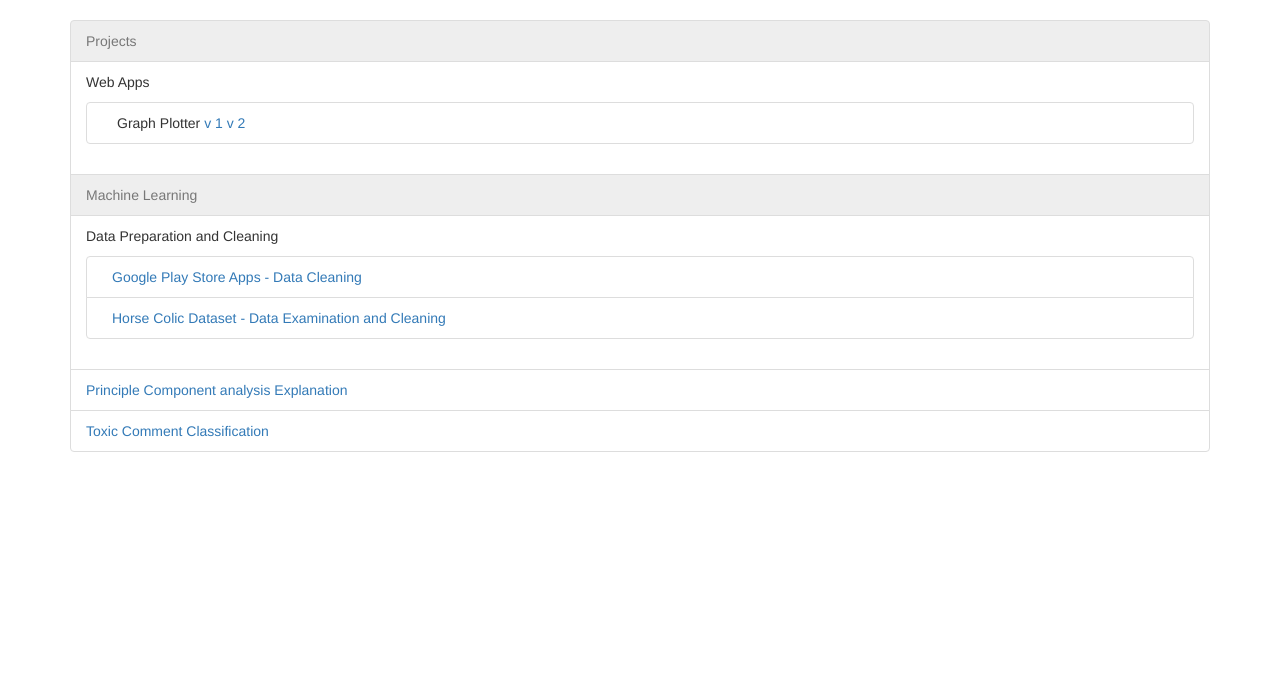
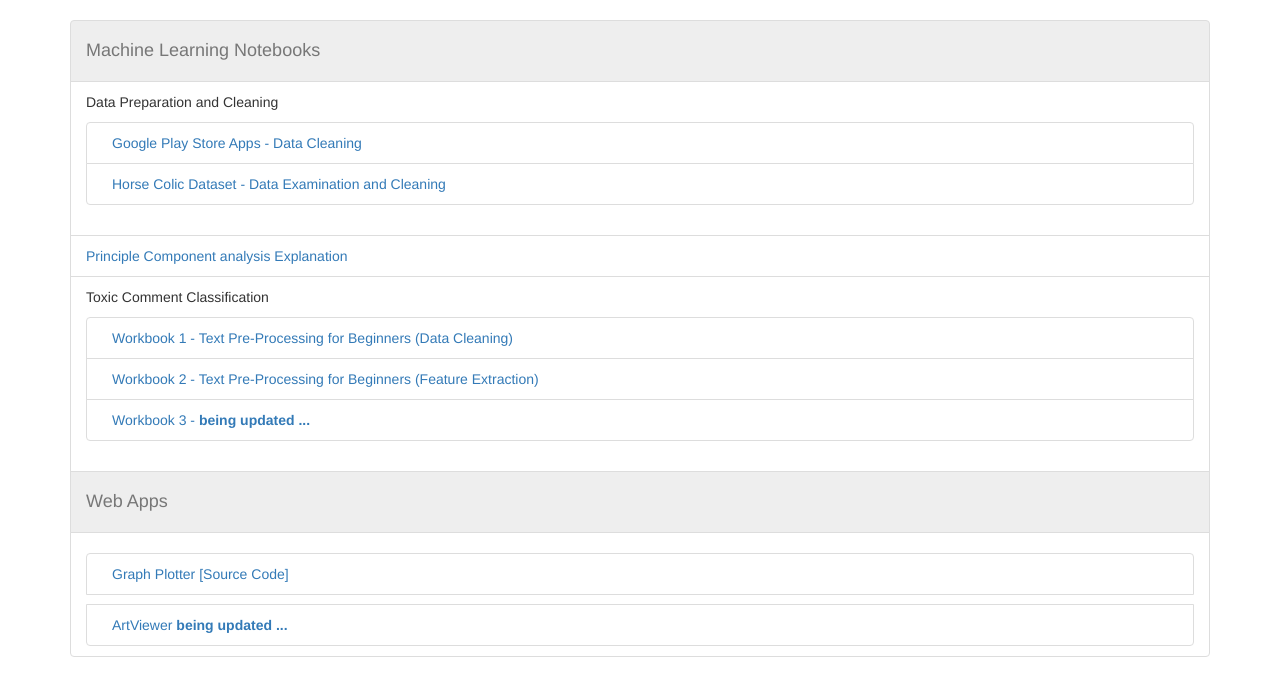
Before and after one commit to SabaSiddiqi/sabasiddiqi, a Django app: page /home/ in a window 1280 px wide. Shown: the part 52-748 px from the top of the page. Run offline with Django 3.2, Linux system fonts and the light colour scheme; some libraries are stand-ins or nearby versions.

```diff
--- a/home/templates/home/home.html
+++ b/home/templates/home/home.html
@@ -10,16 +10,8 @@ Saba Siddiqi
 <div class="container">
 
     <ul class="list-group">
-        <li class="list-group-item disabled">Projects</li>
-        <li class="list-group-item">Web Apps
-            <ul class="list-group">
-                <li class="list-group-item" style="margin-top:10px;padding-left:30px;"> Graph Plotter
-                    <a target="_blank" href="{%url 'home:gplot' %}">v 1</a>
-                    <a target="_blank" href="{%url 'home:gplot2' %}">v 2</a>
-                </li>
-            </ul>
-        </li>
-        <li class="list-group-item disabled">Machine Learning</li>
+
+        <li class="list-group-item disabled"><h4>Machine Learning Notebooks</h4></li>
             <li class="list-group-item">Data Preparation and Cleaning
                 <ul class="list-group">
                     <li class="list-group-item" style="margin-top:10px;">
@@ -39,10 +31,41 @@ Saba Siddiqi
                   Principle Component analysis Explanation
               </a>
             </li>
-        <li class="list-group-item">
-          <a target="_blank" href=".">Toxic Comment Classification</a>
+            <li class="list-group-item">Toxic Comment Classification
+                <ul class="list-group">
+                    <li class="list-group-item" style="margin-top:10px;">
+                        <a style="padding-left:10px;" target="_blank" href="https://www.kaggle.com/sabasiddiqi/workbook-1-text-pre-processing-for-beginners">
+                            Workbook 1 - Text Pre-Processing for Beginners (Data Cleaning)
+                        </a>
+                    </li>
+                    <li class="list-group-item" >
+                        <a style="padding-left:10px;" target="_blank" href="https://www.kaggle.com/sabasiddiqi/workbook-2-text-preprocessing-feature-extraction">
+                            Workbook 2 - Text Pre-Processing for Beginners (Feature Extraction)
+                        </a>
+                    </li>
+                    <li class="list-group-item" >
+                        <a style="padding-left:10px;" target="_blank" href="#">
+                            Workbook 3 - <b> being updated ...</b>
+                        </a>
+                    </li>
+                </ul>
+            </li>
+        <li class="list-group-item disabled"><h4>Web Apps</h4></li>
+            <ul class="list-group-item">
+                    <li class="list-group-item" style="margin-top:10px;">
+                        <a style="padding-left:10px;" target="_blank" href="{%url 'home:gplot2' %}">
+                            Graph Plotter
+                            <a target="_blank" href="https://github.com/SabaSiddiqi/sabasiddiqi" >[Source Code]</a>
+                        </a>
+                    </li>
+                    <li class="list-group-item" style="margin-top:10px;">
+                        <a style="padding-left:10px;" target="_blank" href="#">
+                            ArtViewer <b> being updated ... </b>
+
+                        </a>
                     </li>
                 </ul>
 
 
+
 {% endblock %}
```
Also changed, not shown: db.sqlite3. Lines whose indentation alone changed are shown as unchanged.
